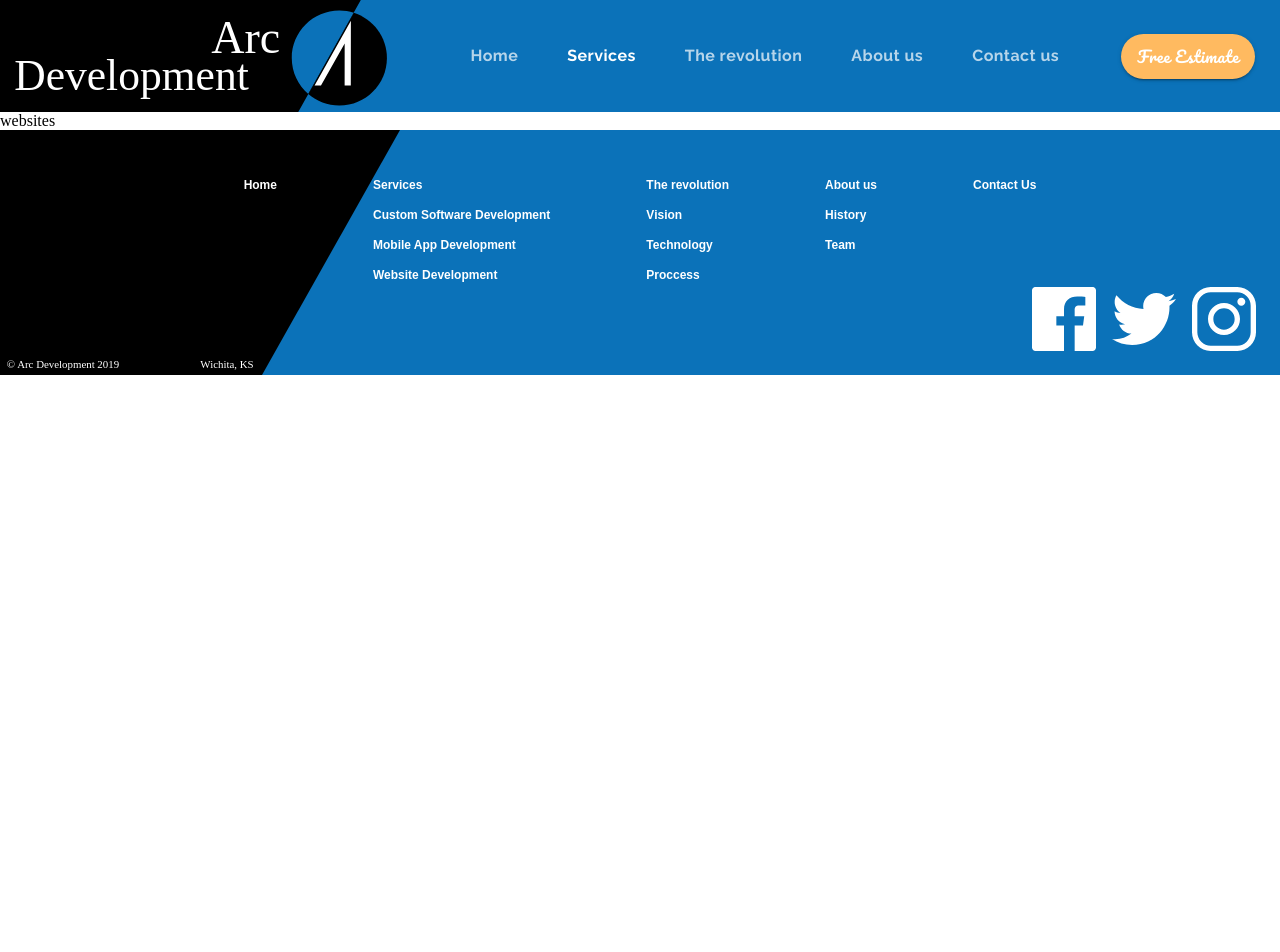
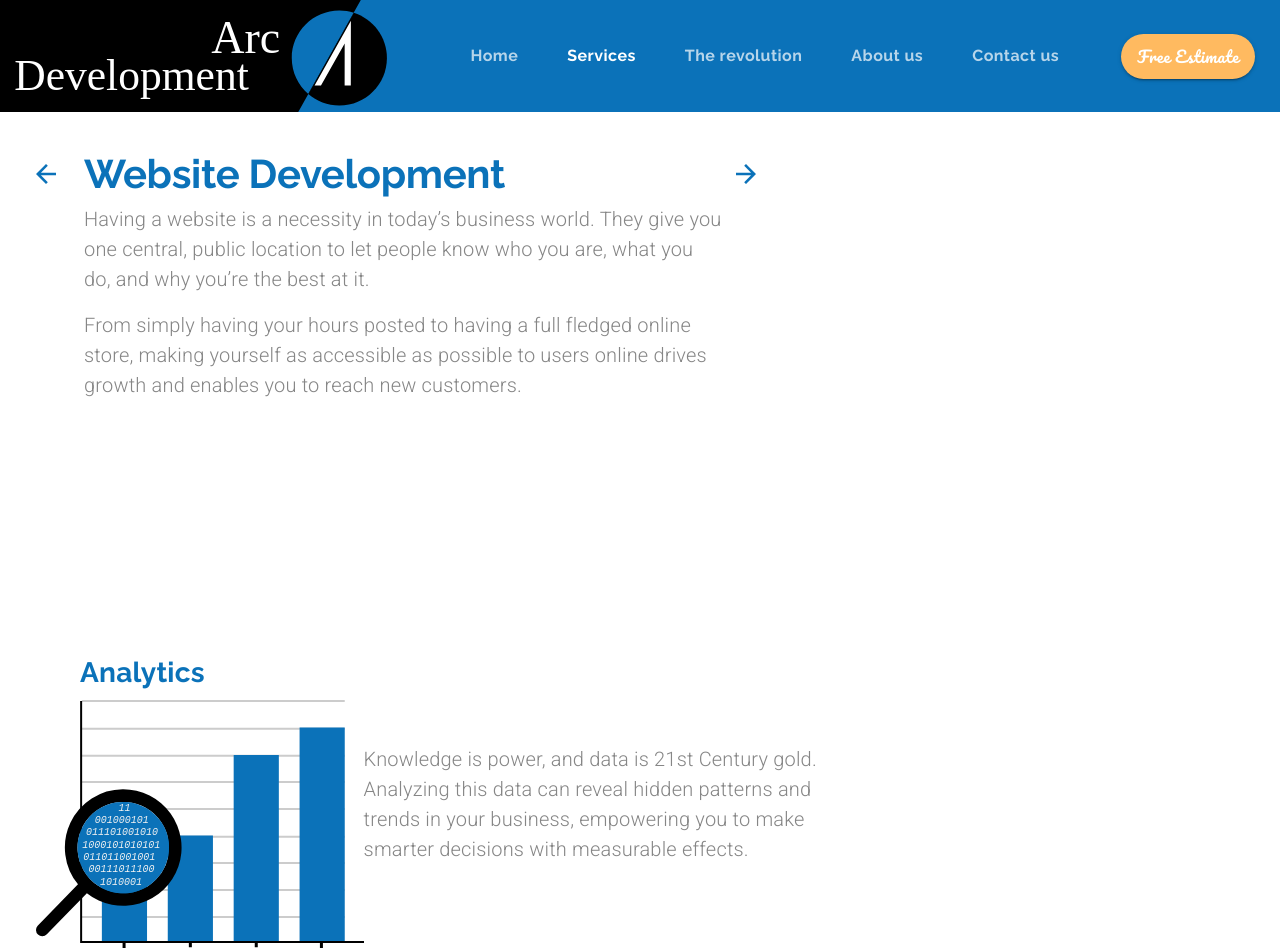
Before and after one commit to kochetovdev/reactjs-materialui, a React (Vite) app: page /websites in a window 1280 px wide. Shown: the top 952 px of the page. Before the commit the page ends 800 px from the top, so only its background shows below. Built offline with nearby package versions, Linux system fonts and the light colour scheme.

Commit message:
add Websites component

```diff
--- a/src/components/App.jsx
+++ b/src/components/App.jsx
@@ -8,6 +8,7 @@ import LandingPage from "./LandingPage";
 import Services from "./Services";
 import CustomSoftware from "./CustomSoftware";
 import MobileApps from "./MobileApps";
+import Websites from "./Websites";
 
 function App() {
   const [selectedIndex, setSelectedIndex] = useState(0);
@@ -55,7 +56,12 @@ function App() {
             />
           }
         />
-        <Route path="/websites" element={<div>websites</div>} />
+        <Route
+          path="/websites"
+          element={
+            <Websites setValue={setValue} setSelectedIndex={setSelectedIndex} />
+          }
+        />
         <Route path="/revolution" element={<div>revolution</div>} />
         <Route path="/about" element={<div>about</div>} />
         <Route path="/contact" element={<div>contact</div>} />
--- /dev/null
+++ b/src/components/Websites.jsx
@@ -0,0 +1,286 @@
+import React from "react";
+import { Link } from "react-router-dom";
+import { makeStyles, useTheme } from "@material-ui/core/styles";
+import Grid from "@material-ui/core/Grid";
+import IconButton from "@material-ui/core/IconButton";
+import Typography from "@material-ui/core/Typography";
+import useMediaQuery from "@material-ui/core/useMediaQuery";
+import Hidden from "@material-ui/core/Hidden";
+
+import backArrow from "../assets/backArrow.svg";
+import forwardArrow from "../assets/forwardArrow.svg";
+import analytics from "../assets/analytics.svg";
+import seo from "../assets/seo.svg";
+import outreach from "../assets/outreach.svg";
+import ecommerce from "../assets/ecommerce.svg";
+
+import CallToAction from "./ui/CallToAction";
+
+const useStyles = makeStyles(theme => ({
+  heading: {
+    maxWidth: "40em"
+  },
+  arrowContainer: {
+    marginTop: "0.5em"
+  },
+  rowContainer: {
+    paddingLeft: "5em",
+    paddingRight: "5em",
+    [theme.breakpoints.down("sm")]: {
+      paddingLeft: "1.5em",
+      paddingRight: "1.5em"
+    }
+  },
+  paragraphContainer: {
+    maxWidth: "30em"
+  }
+}));
+
+export default function Websites(props) {
+  const classes = useStyles();
+  const theme = useTheme();
+  const matchesMD = useMediaQuery(theme.breakpoints.down("md"));
+  const matchesSM = useMediaQuery(theme.breakpoints.down("sm"));
+  const matchesXS = useMediaQuery(theme.breakpoints.down("xs"));
+
+  return (
+    <Grid container direction="column">
+      <Grid
+        item
+        container
+        direction="row"
+        justifyContent={matchesMD ? "center" : undefined}
+        className={classes.rowContainer}
+        style={{ marginTop: matchesXS ? "1em" : "2em" }}
+      >
+        <Hidden mdDown>
+          <Grid
+            item
+            className={classes.arrowContainer}
+            style={{ marginRight: "1em", marginLeft: "-3.5em" }}
+          >
+            <IconButton
+              style={{ backgroundColor: "transparent" }}
+              component={Link}
+              to="/mobileapps"
+              onClick={() => props.setSelectedIndex(2)}
+            >
+              <img
+                src={backArrow}
+                alt="Back to iOS/Android App Development Page"
+              />
+            </IconButton>
+          </Grid>
+        </Hidden>
+        <Grid item container direction="column" className={classes.heading}>
+          <Grid item>
+            <Typography align={matchesMD ? "center" : undefined} variant="h2">
+              Website Development
+            </Typography>
+          </Grid>
+          <Grid item>
+            <Typography
+              align={matchesMD ? "center" : undefined}
+              variant="body1"
+              paragraph
+            >
+              Having a website is a necessity in today’s business world. They
+              give you one central, public location to let people know who you
+              are, what you do, and why you’re the best at it.
+            </Typography>
+            <Typography
+              align={matchesMD ? "center" : undefined}
+              variant="body1"
+              paragraph
+            >
+              From simply having your hours posted to having a full fledged
+              online store, making yourself as accessible as possible to users
+              online drives growth and enables you to reach new customers.
+            </Typography>
+          </Grid>
+        </Grid>
+        <Hidden mdDown>
+          <Grid item className={classes.arrowContainer}>
+            <IconButton
+              style={{ backgroundColor: "transparent" }}
+              component={Link}
+              to="/services"
+              onClick={() => props.setSelectedIndex(0)}
+            >
+              <img src={forwardArrow} alt="Forward to Services Page" />
+            </IconButton>
+          </Grid>
+        </Hidden>
+      </Grid>
+      <Grid
+        item
+        container
+        direction={matchesSM ? "column" : "row"}
+        alignItems="center"
+        className={classes.rowContainer}
+        style={{ marginTop: "15em" }}
+      >
+        <Grid item>
+          <Grid container direction="column">
+            <Grid item>
+              <Typography
+                align={matchesSM ? "center" : undefined}
+                variant="h4"
+                gutterBottom
+              >
+                Analytics
+              </Typography>
+            </Grid>
+            <Grid item>
+              <img
+                src={analytics}
+                style={{ marginLeft: "-2.75em" }}
+                alt="graph with magnifying glass revealing 1's and 0's"
+              />
+            </Grid>
+          </Grid>
+        </Grid>
+        <Grid item className={classes.paragraphContainer}>
+          <Typography align={matchesSM ? "center" : undefined} variant="body1">
+            Knowledge is power, and data is 21st Century gold. Analyzing this
+            data can reveal hidden patterns and trends in your business,
+            empowering you to make smarter decisions with measurable effects.
+          </Typography>
+        </Grid>
+      </Grid>
+      <Grid
+        item
+        container
+        direction={matchesSM ? "column" : "row"}
+        alignItems="center"
+        justifyContent="flex-end"
+        className={classes.rowContainer}
+        style={{ marginBottom: "15em", marginTop: "15em" }}
+      >
+        <Grid item>
+          <Grid container direction="column">
+            <Grid item>
+              <Typography align="center" variant="h4" gutterBottom>
+                E-Commerce
+              </Typography>
+            </Grid>
+            <Grid item>
+              <img src={ecommerce} alt="world outline made of dollar signs" />
+            </Grid>
+          </Grid>
+        </Grid>
+        <Grid
+          item
+          style={{ marginLeft: matchesSM ? 0 : "1em" }}
+          className={classes.paragraphContainer}
+        >
+          <Typography
+            align={matchesSM ? "center" : undefined}
+            variant="body1"
+            paragraph
+          >
+            It’s no secret that people like to shop online.
+          </Typography>
+          <Typography
+            align={matchesSM ? "center" : undefined}
+            variant="body1"
+            paragraph
+          >
+            In 2017 over $2.3 trillion was spent in e-commerce, and it’s time
+            for your slice of that pie.
+          </Typography>
+        </Grid>
+      </Grid>
+      <Grid
+        item
+        container
+        direction={matchesSM ? "column" : "row"}
+        alignItems="center"
+        className={classes.rowContainer}
+      >
+        <Grid item>
+          <Grid container direction="column">
+            <Grid item>
+              <Typography
+                align={matchesSM ? "center" : undefined}
+                variant="h4"
+                gutterBottom
+              >
+                Outreach
+              </Typography>
+            </Grid>
+            <Grid item>
+              <img src={outreach} alt="megaphone" />
+            </Grid>
+          </Grid>
+        </Grid>
+        <Grid
+          item
+          className={classes.paragraphContainer}
+          style={{ marginLeft: matchesSM ? 0 : "1em" }}
+        >
+          <Typography align={matchesSM ? "center" : undefined} variant="body1">
+            Draw people in with a dazzling website. Showing off your products
+            online is a great way to help customers decide what’s right for them
+            before visiting in person.
+          </Typography>
+        </Grid>
+      </Grid>
+      <Grid
+        item
+        container
+        direction={matchesSM ? "column" : "row"}
+        alignItems="center"
+        justifyContent="flex-end"
+        className={classes.rowContainer}
+        style={{ marginTop: "15em", marginBottom: "15em" }}
+      >
+        <Grid item>
+          <Grid container direction="column">
+            <Grid item>
+              <Typography align="center" variant="h4" gutterBottom>
+                Search Engine
+                <br />
+                Optimization
+              </Typography>
+            </Grid>
+            <Grid item>
+              <img src={seo} alt="website standing on winner's podium" />
+            </Grid>
+          </Grid>
+        </Grid>
+        <Grid
+          item
+          style={{ marginLeft: matchesSM ? 0 : "1em" }}
+          className={classes.paragraphContainer}
+        >
+          <Typography
+            align={matchesSM ? "center" : undefined}
+            variant="body1"
+            paragraph
+          >
+            How often have you ever been to the second page of Google results?
+          </Typography>
+          <Typography
+            align={matchesSM ? "center" : undefined}
+            variant="body1"
+            paragraph
+          >
+            If you’re like us, probably never.
+          </Typography>
+          <Typography
+            align={matchesSM ? "center" : undefined}
+            variant="body1"
+            paragraph
+          >
+            Customers don’t go there either, so we make sure your website is
+            designed to end up on top.
+          </Typography>
+        </Grid>
+      </Grid>
+      <Grid item>
+        <CallToAction setValue={props.setValue} />
+      </Grid>
+    </Grid>
+  );
+}
```
